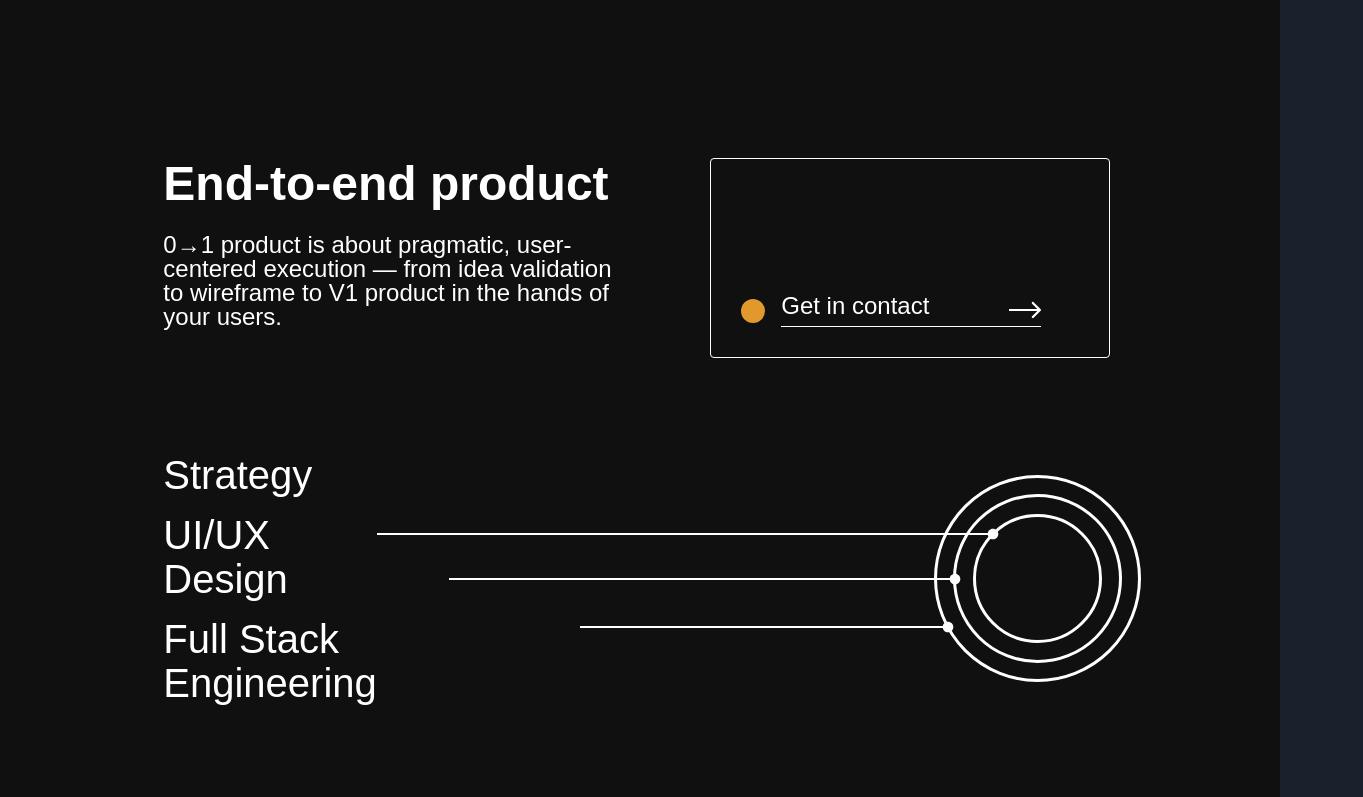
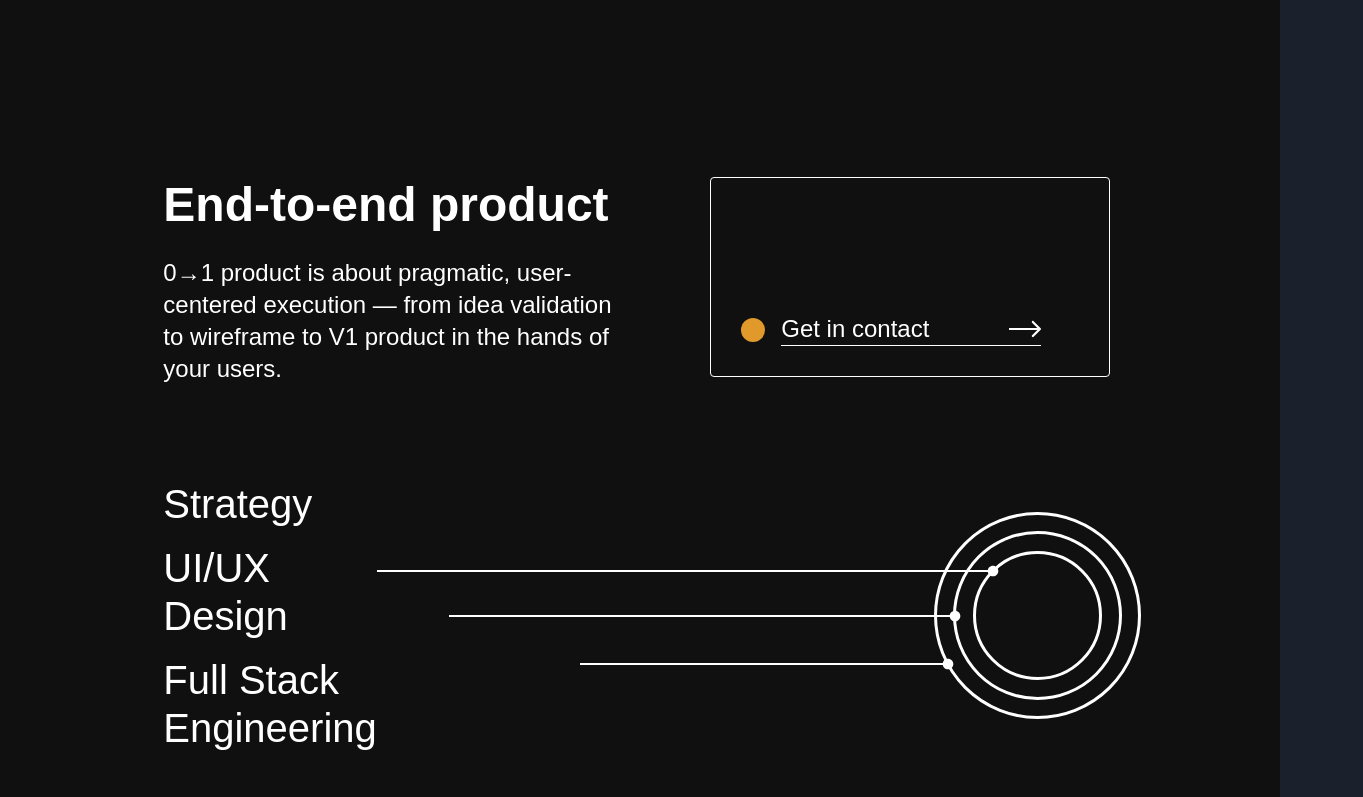
Before and after one commit to relay-product/marketing-site, a React (Create React App) app in the folder marketing-site/: page / in a window 1280 px wide. Shown: the part 2000-2797 px from the top of the page, 1363 px wide, since content can reach past the window. Built offline with nearby package versions, Linux system fonts and the light colour scheme; a web font is replaced by a local one.

Commit message:
styling updates

```diff
--- a/marketing-site/src/pages/home/Home.page.tsx
+++ b/marketing-site/src/pages/home/Home.page.tsx
@@ -150,10 +150,14 @@ export const Home = () => {
         marginTop={"10%"}
         flexDir={["column", null, null, null, "row", null]}
         alignItems={"center"}
-        justifyContent={"space-between"}
+        justifyContent={"left"}
         borderLeft={["1px", null, null, null, "0", null]}
       >
-        <Flex flexDir={"column"} gap={"1rem"}>
+        <Flex
+          flexDir={"column"}
+          gap={"1rem"}
+          width={["fit-content", null, null, null, "50%", null]}
+        >
           <Heading
             variant={"h3"}
             paddingLeft={["5%", null, null, null, "0", null]}
@@ -200,7 +204,7 @@ export const Home = () => {
               borderColor={"white"}
               borderRadius={"40px"}
               paddingX={["5%", null, null, null, "4%", null]}
-              paddingBottom={["1.5%", null, null, null, "0%", null]}
+              paddingBottom={["1.5%", null, null, null, "1%", null]}
               fontWeight={"400"}
             >
               UX Design
@@ -211,7 +215,7 @@ export const Home = () => {
               borderColor={"white"}
               borderRadius={"40px"}
               paddingX={["5%", null, null, null, "4%", null]}
-              paddingBottom={["1.5%", null, null, null, "0%", null]}
+              paddingBottom={["1.5%", null, null, null, "1%", null]}
               fontWeight={"400"}
             >
               UI Design
@@ -222,7 +226,7 @@ export const Home = () => {
               borderColor={"white"}
               borderRadius={"40px"}
               paddingX={["5%", null, null, null, "4%", null]}
-              paddingBottom={["1.5%", null, null, null, "0%", null]}
+              paddingBottom={["1.5%", null, null, null, "1%", null]}
               fontWeight={"400"}
             >
               Research
@@ -233,7 +237,7 @@ export const Home = () => {
               borderColor={"white"}
               borderRadius={"40px"}
               paddingX={["5%", null, null, null, "4%", null]}
-              paddingBottom={["1.5%", null, null, null, "0%", null]}
+              paddingBottom={["1.5%", null, null, null, "1%", null]}
               fontWeight={"400"}
             >
               Discovery
@@ -244,7 +248,7 @@ export const Home = () => {
               borderColor={"white"}
               borderRadius={"40px"}
               paddingX={["5%", null, null, null, "4%", null]}
-              paddingBottom={["1.5%", null, null, null, "0%", null]}
+              paddingBottom={["1.5%", null, null, null, "1%", null]}
               fontWeight={"400"}
             >
               MVP + GTM Strategy
@@ -453,7 +457,7 @@ export const Home = () => {
       <Flex
         display={["none", null, null, null, "inherit", null]}
         flexDir={["column", null, null, null, "row", null]}
-        justifyContent={"center"}
+        justifyContent={"space-between"}
         paddingY={["10%", null, null, null, "5%", null]}
         gap={["1rem", null, null, null, "5rem", null]}
       >
--- a/marketing-site/src/theme/components/Heading.styles.ts
+++ b/marketing-site/src/theme/components/Heading.styles.ts
@@ -6,31 +6,31 @@ export const HeadingStyles: ComponentStyleConfig = {
       fontStyle: "normal",
       fontWeight: "800",
       fontSize: "8rem",
-      lineHeight: "8.2rem",
+      lineHeight: "8.5rem",
     },
     h2: {
       fontStyle: "normal",
       fontWeight: "700",
       fontSize: ["2rem", null, null, null, "3rem", null],
-      lineHeight: ["2.2rem", null, null, null, "3.2rem", null],
+      lineHeight: ["2.5rem", null, null, null, "3.5rem", null],
     },
     h3: {
       fontStyle: "normal",
       fontWeight: "400",
       fontSize: ["2rem", null, null, null, "2.5rem", null],
-      lineHeight: ["2.2rem", null, null, null, "2.75rem", null],
+      lineHeight: ["2.5rem", null, null, null, "3rem", null],
     },
     h4: {
       fontStyle: "normal",
       fontWeight: "400",
       fontSize: "2rem",
-      lineHeight: "2.25rem",
+      lineHeight: "2.5rem",
     },
     h5: {
       fontStyle: "normal",
       fontWeight: "400",
       fontSize: "1.5rem",
-      lineHeight: "1.5rem",
+      lineHeight: "2rem",
     },
   },
 };
```
